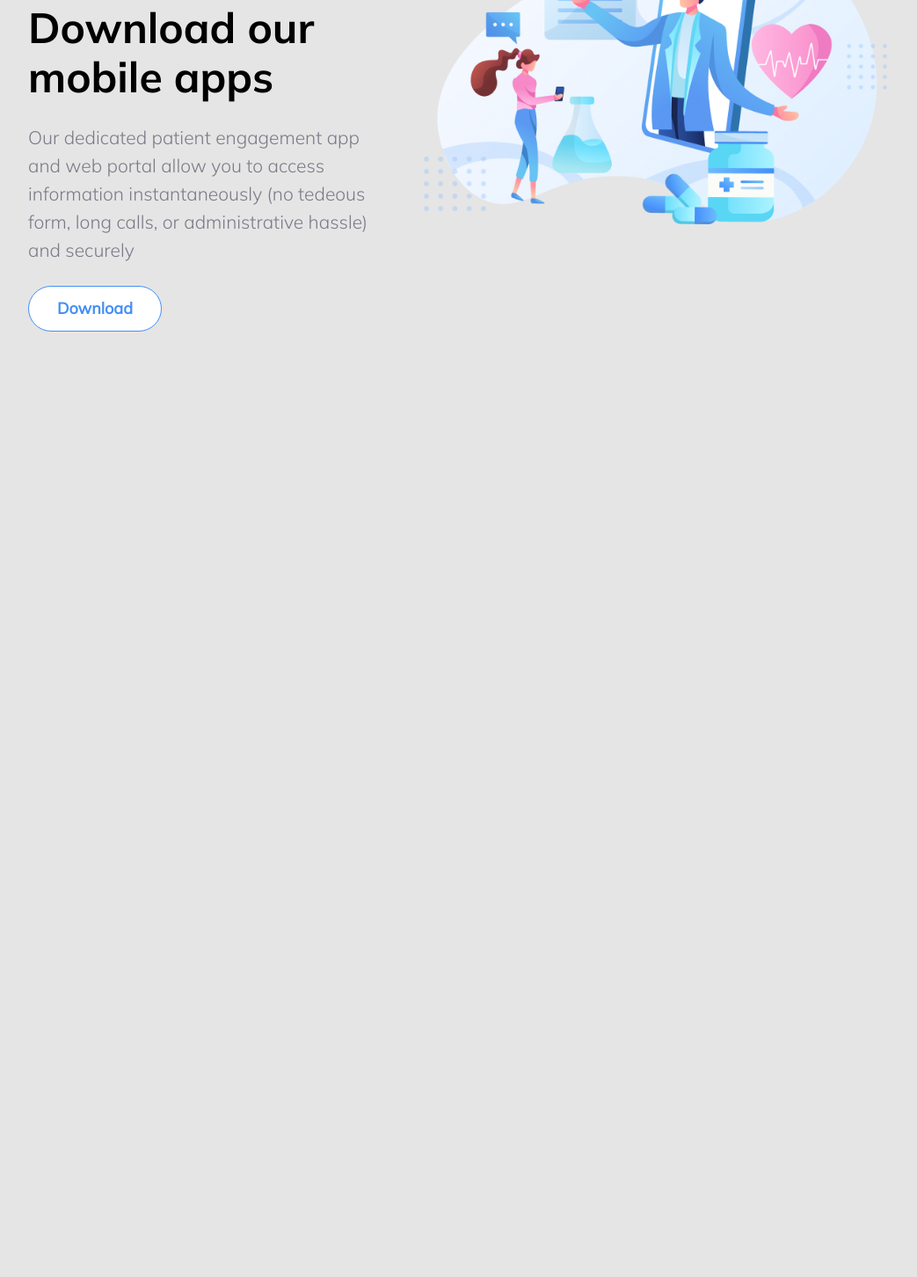
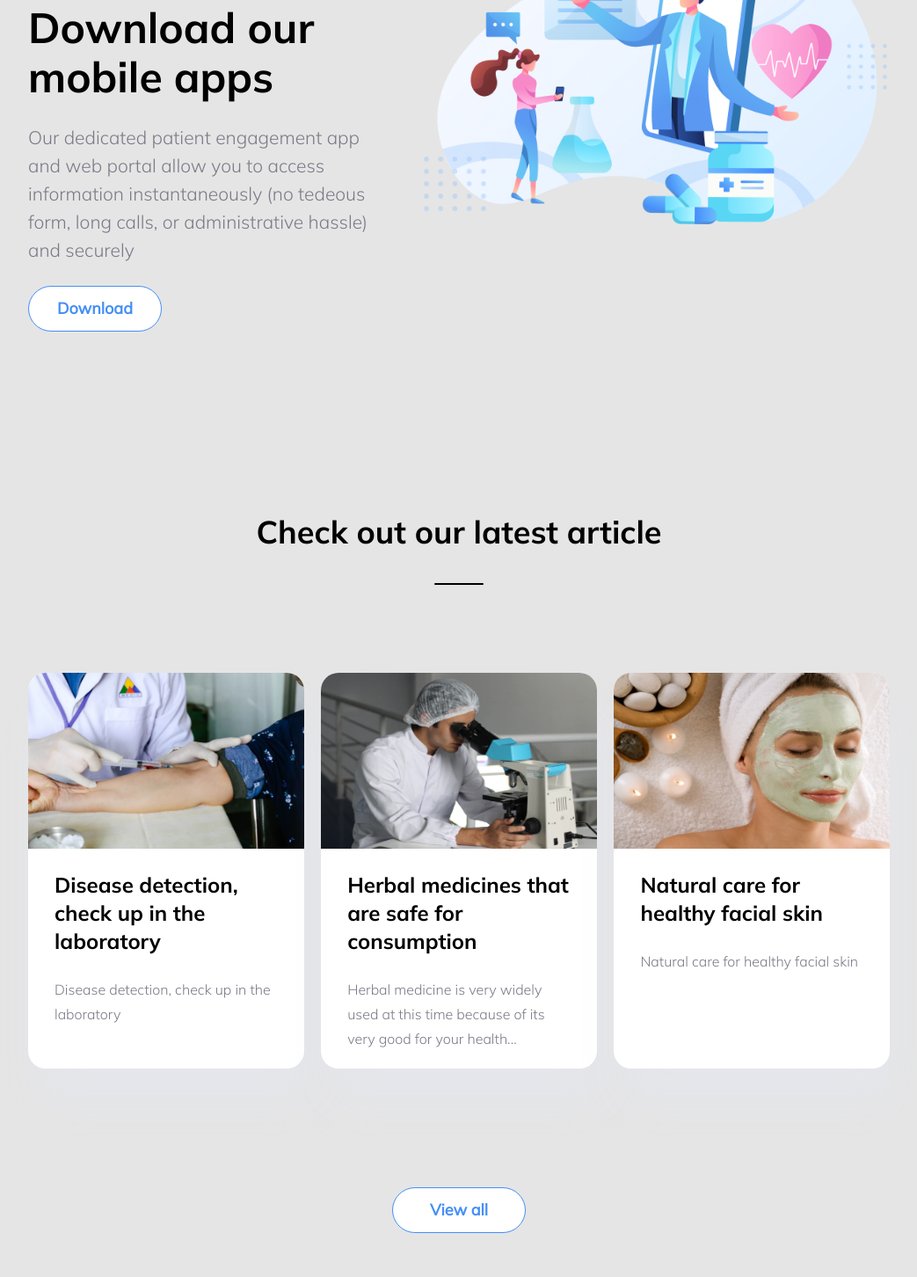
Before and after one commit to Hokmiran/new-project, a website: page index.html in a window 1280 px wide. Shown: the part 2834-4286 px from the top of the page at 88% size, without its empty margins (118-1161 px from the left). Before the commit the page ends 3261 px from the top, so only its background shows below. Drawn offline with Linux system fonts and the light colour scheme.

Commit message:
articles part added

```diff
--- a/index.html
+++ b/index.html
@@ -221,6 +221,7 @@
             </div>
         </div>
     </div>
+
     <div class="container">
         <div class="buttonDownlaodMore">
             <div class="buttonDownlaod">
@@ -230,6 +231,7 @@
             </div>
         </div>
     </div>
+
     <div class="container">
         <div class="health">
             <div class="healthImage">
@@ -283,6 +285,88 @@
             </div>
         </div>
     </div>
+
+
+
+    <div class="container">
+        <div class="service">
+            <div>
+                <h2 class="mulish-bold serviceHeader">
+                    Check out our latest article
+                </h2>
+            </div>
+            <div class="line">
+
+            </div>
+        </div>
+    </div>
+
+    <div class="container">
+        <div class="blogs">
+            <div class="card-health">
+                <div class="card-health-section-health_image">
+                    <img src="./src/assets/image 2.png" alt="search">
+                </div>
+                <div class="card-health-section-health">
+                    <h3 class="mulish-bold searchDoctor">
+                        Disease detection, check
+                        up in the laboratory
+                    </h3>
+                </div>
+                <div class="card-health-section-health">
+                    <p class="mulish-light searchParag">
+                        Disease detection, check
+                        up in the laboratory
+                    </p>
+                </div>
+            </div>
+
+            <div class="card-health">
+                <div class="card-health-section-health_image">
+                    <img src="./src/assets/image 2 (1).png" alt="search">
+                </div>
+                <div class="card-health-section-health">
+                    <h3 class="mulish-bold searchDoctor">
+                        Herbal medicines that are
+                        safe for consumption
+                    </h3>
+                </div>
+                <div class="card-health-section-health">
+                    <p class="mulish-light searchParag">
+                        Herbal medicine is very widely used at this time because of its very good for your health...
+                    </p>
+                </div>
+            </div>
+
+            <div class="card-health">
+                <div class="card-health-section-health_image">
+                    <img src="./src/assets/image 3.png" alt="search">
+                </div>
+                <div class="card-health-section-health">
+                    <h3 class="mulish-bold searchDoctor">
+                        Natural care for healthy
+                        facial skin
+                    </h3>
+                </div>
+                <div class="card-health-section-health">
+                    <p class="mulish-light searchParag">
+                        Natural care for healthy
+                        facial skin
+                    </p>
+                </div>
+            </div>
+        </div>
+    </div>
+
+    <div class="container">
+        <div class="buttonDownlaodMore">
+            <div class="buttonDownlaod">
+                <button class="mulish-regular button-download">
+                    View all
+                </button>
+            </div>
+        </div>
+    </div>
 </body>
 
 </html>
--- a/src/sass/layout/portfolio.scss
+++ b/src/sass/layout/portfolio.scss
@@ -135,7 +135,30 @@ body {
         margin-top: 25px;
 
         img {
-            height: 90px
+            height: 90px;
+        }
+    }
+}
+
+.card-health {
+    @include card;
+    height: 450px;
+    &-section-health_image {
+        height: 200px;
+        border: none;
+
+        img {
+            height: 100%;
+            width: 100%;
+            border-top-right-radius: 20px;
+            border-top-left-radius: 20px;
+        }
+    }
+    &-section-health {
+        padding: 0px 30px;
+        margin-top: 25px;
+        h3 {
+            line-height: 32px;
         }
     }
 }
```
Also changed, not shown: src/assets/Frame (6).png (added), src/assets/image 2 (1).png (added), src/assets/image 2.png (added), src/assets/image 3.png (added), src/css/style.css, 1 other file.
